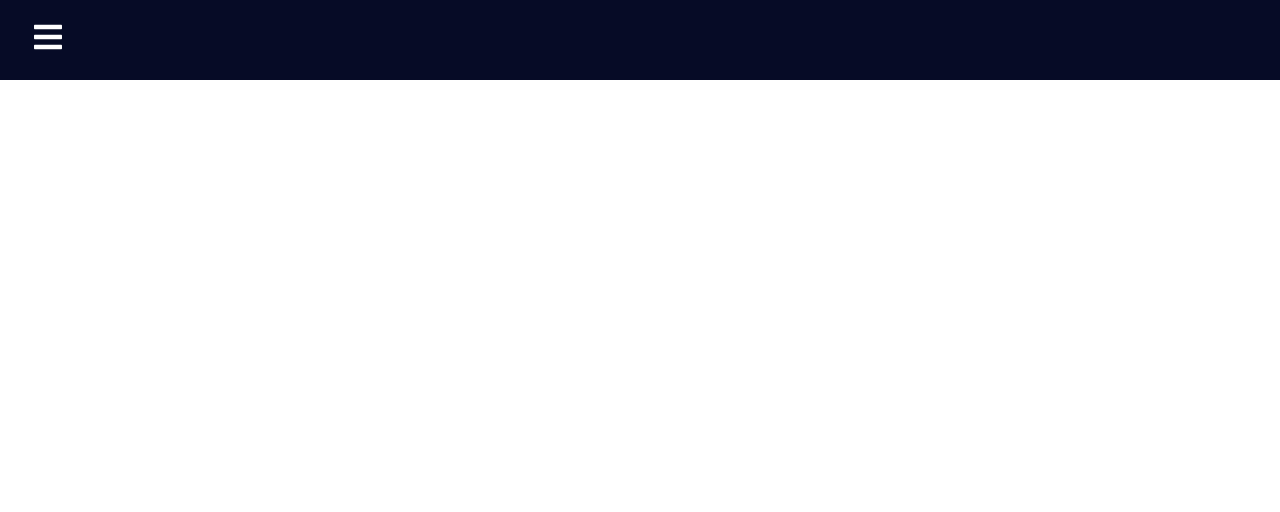
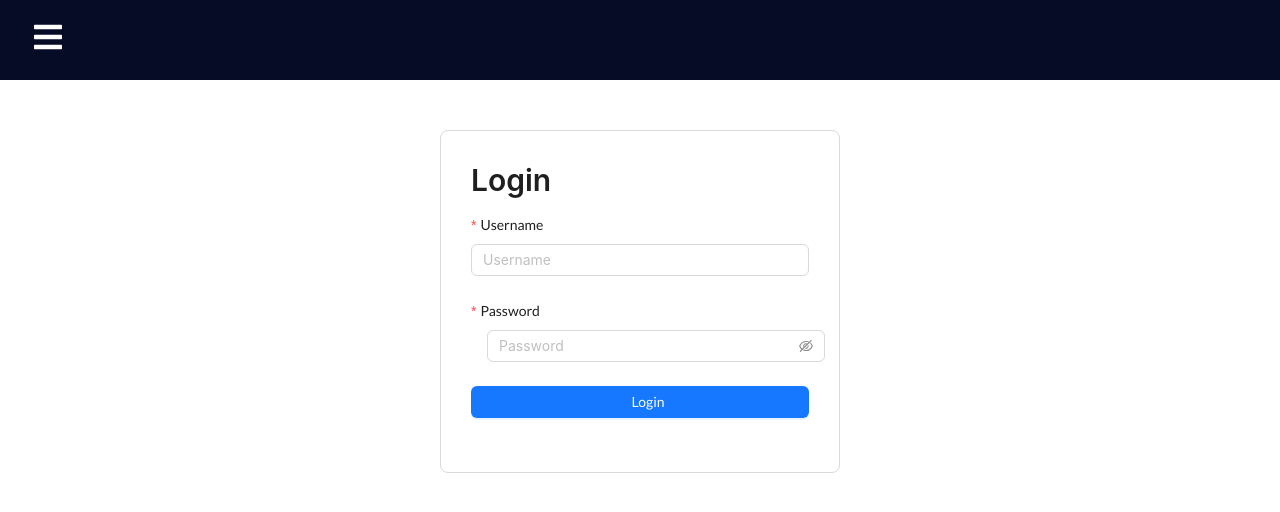
Before and after one commit to crazilazi/Skill.Integration.UI, a React (Create React App) app: page /login in a window 1280 px wide. Shown: the top 512 px of the page. Built offline with nearby package versions, Linux system fonts and the light colour scheme.

Commit message:
login with redux

```diff
--- a/package.json
+++ b/package.json
@@ -3,20 +3,24 @@
   "version": "0.1.0",
   "private": true,
   "dependencies": {
+    "@reduxjs/toolkit": "^2.2.7",
     "@testing-library/jest-dom": "^5.17.0",
     "@testing-library/react": "^13.4.0",
     "@testing-library/user-event": "^13.5.0",
-    "@types/antd": "^0.12.32",
     "@types/jest": "^27.5.2",
     "@types/node": "^16.18.108",
     "@types/react": "^18.3.5",
     "@types/react-dom": "^18.3.0",
     "antd": "^5.20.5",
+    "axios": "^1.7.7",
     "react": "^18.3.1",
     "react-dom": "^18.3.1",
     "react-icons": "^5.3.0",
+    "react-redux": "^9.1.2",
     "react-router-dom": "^6.26.1",
     "react-scripts": "5.0.1",
+    "redux": "^5.0.1",
+    "rxjs": "^7.8.1",
     "typescript": "^4.9.5",
     "web-vitals": "^2.1.4"
   },
--- a/src/App.tsx
+++ b/src/App.tsx
@@ -5,17 +5,23 @@ import Home from "./pages/home";
 import Products from "./pages/products";
 import Reports from "./pages/reports";
 import { FC } from "react";
+import AuthForm from "./components/AuthForm";
+import { Provider } from "react-redux";
+import store from "./store";
 
 const App: FC = () => {
   return (
+    <Provider store={store}>
       <Router>
         <Navbar />
         <Routes>
           <Route path="/" element={<Home />} />
+          <Route path="/login" element={<AuthForm />} />
           <Route path="/products" element={<Products />} />
           <Route path="/reports" element={<Reports />} />
         </Routes>
       </Router>
+    </Provider>
   );
 };
 
--- /dev/null
+++ b/src/components/AuthForm.css
@@ -0,0 +1,17 @@
+/* src/components/AuthForm.css */
+.auth-form-container {
+  max-width: 400px;
+  margin: 50px auto;
+  padding: 30px;
+  border: 1px solid #d9d9d9;
+  border-radius: 8px;
+  background-color: #fff;
+}
+
+.auth-form {
+  width: 100%;
+}
+
+.login-button {
+  width: 100%;
+}
--- /dev/null
+++ b/src/components/AuthForm.tsx
@@ -0,0 +1,62 @@
+import React, { useState } from "react";
+import { Form, Input, Button, Typography } from "antd";
+import { useDispatch } from "react-redux";
+import { AppDispatch } from "../store";
+import { login } from "../features/auth/services/authSlice";
+import "./AuthForm.css"; // Custom CSS for additional styling
+
+const { Title } = Typography;
+
+const AuthForm: React.FC = () => {
+  const [username, setUsername] = useState("");
+  const [password, setPassword] = useState("");
+  const dispatch: AppDispatch = useDispatch(); // correctly typed dispatch
+
+  const handleSubmit = () => {
+    dispatch(login({ username, password })); // Dispatch the thunk
+  };
+
+  return (
+    <div className="auth-form-container">
+      <Title level={2}>Login</Title>
+      <Form
+        name="authForm"
+        layout="vertical"
+        onFinish={handleSubmit}
+        className="auth-form"
+      >
+        <Form.Item
+          label="Username"
+          name="username"
+          rules={[{ required: true, message: "Please input your username!" }]}
+        >
+          <Input
+            value={username}
+            onChange={(e) => setUsername(e.target.value)}
+            placeholder="Username"
+          />
+        </Form.Item>
+
+        <Form.Item
+          label="Password"
+          name="password"
+          rules={[{ required: true, message: "Please input your password!" }]}
+        >
+          <Input.Password
+            value={password}
+            onChange={(e) => setPassword(e.target.value)}
+            placeholder="Password"
+          />
+        </Form.Item>
+
+        <Form.Item>
+          <Button type="primary" htmlType="submit" className="login-button">
+            Login
+          </Button>
+        </Form.Item>
+      </Form>
+    </div>
+  );
+};
+
+export default AuthForm;
--- /dev/null
+++ b/src/features/auth/services/authApi.ts
@@ -0,0 +1,9 @@
+import httpClient from "../../../services/httpClient";
+
+export const loginApi = async (credentials: {
+  username: string;
+  password: string;
+}) => {
+  const response = await httpClient.post("/auth/login", credentials);
+  return response.data;
+};
--- /dev/null
+++ b/src/features/auth/services/authSlice.ts
@@ -0,0 +1,64 @@
+// src/features/auth/services/authSlice.ts
+import { createSlice, createAsyncThunk, PayloadAction } from "@reduxjs/toolkit";
+import { loginApi } from "./authApi";
+import { setToken, removeToken } from "../../../utils/tokenUtils"; // Externalize token handling
+
+// Define AuthState interface
+interface AuthState {
+  token: string | null;
+  loading: boolean;
+  error: string | null;
+}
+
+const initialState: AuthState = {
+  token: null,
+  loading: false,
+  error: null,
+};
+
+// Define return types and payload for login thunk
+export const login = createAsyncThunk<
+  string, // Return type (the token)
+  { username: string; password: string }, // Argument type
+  { rejectValue: string } // Rejection type
+>("auth/login", async (credentials, { rejectWithValue }) => {
+  try {
+    const response = await loginApi(credentials);
+    return response.token; // Assumes API returns a token field
+  } catch (error: any) {
+    // Capture any API errors and reject with a meaningful message
+    return rejectWithValue(error.response?.data?.message || "Login failed");
+  }
+});
+
+// Create the slice
+const authSlice = createSlice({
+  name: "auth",
+  initialState,
+  reducers: {
+    logout: (state) => {
+      state.token = null;
+      removeToken(); // Use the token utility to remove the token
+    },
+  },
+  extraReducers: (builder) => {
+    builder
+      .addCase(login.pending, (state) => {
+        state.loading = true;
+        state.error = null;
+      })
+      .addCase(login.fulfilled, (state, action: PayloadAction<string>) => {
+        state.token = action.payload;
+        state.loading = false;
+        setToken(action.payload); // Save the token using utility function
+      })
+      .addCase(login.rejected, (state, action) => {
+        state.loading = false;
+        state.error = (action.payload as string) || "Login failed";
+      });
+  },
+});
+
+// Export the actions and reducer
+export const { logout } = authSlice.actions;
+export default authSlice.reducer;
--- a/src/index.tsx
+++ b/src/index.tsx
@@ -1,6 +1,7 @@
 import React from "react";
 import ReactDOM from "react-dom/client";
 import "./index.css";
+import "antd/dist/reset.css"; // Import Ant Design's global CSS reset
 import App from "./App";
 
 const root = ReactDOM.createRoot(
--- /dev/null
+++ b/src/services/httpClient.ts
@@ -0,0 +1,32 @@
+// src/services/httpClient.ts
+import axios from "axios";
+import { getToken } from "../utils/tokenUtils";
+
+const httpClient = axios.create({
+  baseURL: "https://localhost:44307/api",
+  headers: {
+    "Content-Type": "application/json",
+  },
+});
+
+httpClient.interceptors.request.use((config) => {
+  const token = getToken();
+  if (token) {
+    config.headers.Authorization = `Bearer ${token}`;
+  }
+  return config;
+});
+
+httpClient.interceptors.response.use(
+  (response) => response,
+  async (error) => {
+    const originalRequest = error.config;
+    if (error.response.status === 401 && !originalRequest._retry) {
+      originalRequest._retry = true;
+      // Refresh token logic goes here
+    }
+    return Promise.reject(error);
+  }
+);
+
+export default httpClient;
--- /dev/null
+++ b/src/store/index.ts
@@ -0,0 +1,13 @@
+import { configureStore } from "@reduxjs/toolkit";
+import authReducer from "../features/auth/services/authSlice";
+
+const store = configureStore({
+  reducer: {
+    auth: authReducer,
+  },
+});
+
+export default store;
+
+export type RootState = ReturnType<typeof store.getState>;
+export type AppDispatch = typeof store.dispatch;
--- /dev/null
+++ b/src/utils/tokenUtils.ts
@@ -0,0 +1,14 @@
+// Save token to local storage
+export const setToken = (token: string): void => {
+  localStorage.setItem("token", token);
+};
+
+// Get token from local storage
+export const getToken = (): string | null => {
+  return localStorage.getItem("token");
+};
+
+// Remove token from local storage
+export const removeToken = (): void => {
+  localStorage.removeItem("token");
+};
```
Also changed, not shown: src/hooks/useAuth.ts (added, +38 -0 lines), src/utils/errorHandler.ts (added, +19 -0 lines), 1 other file (tests, documents, lock files or other folders). Lines whose indentation alone changed are shown as unchanged.
